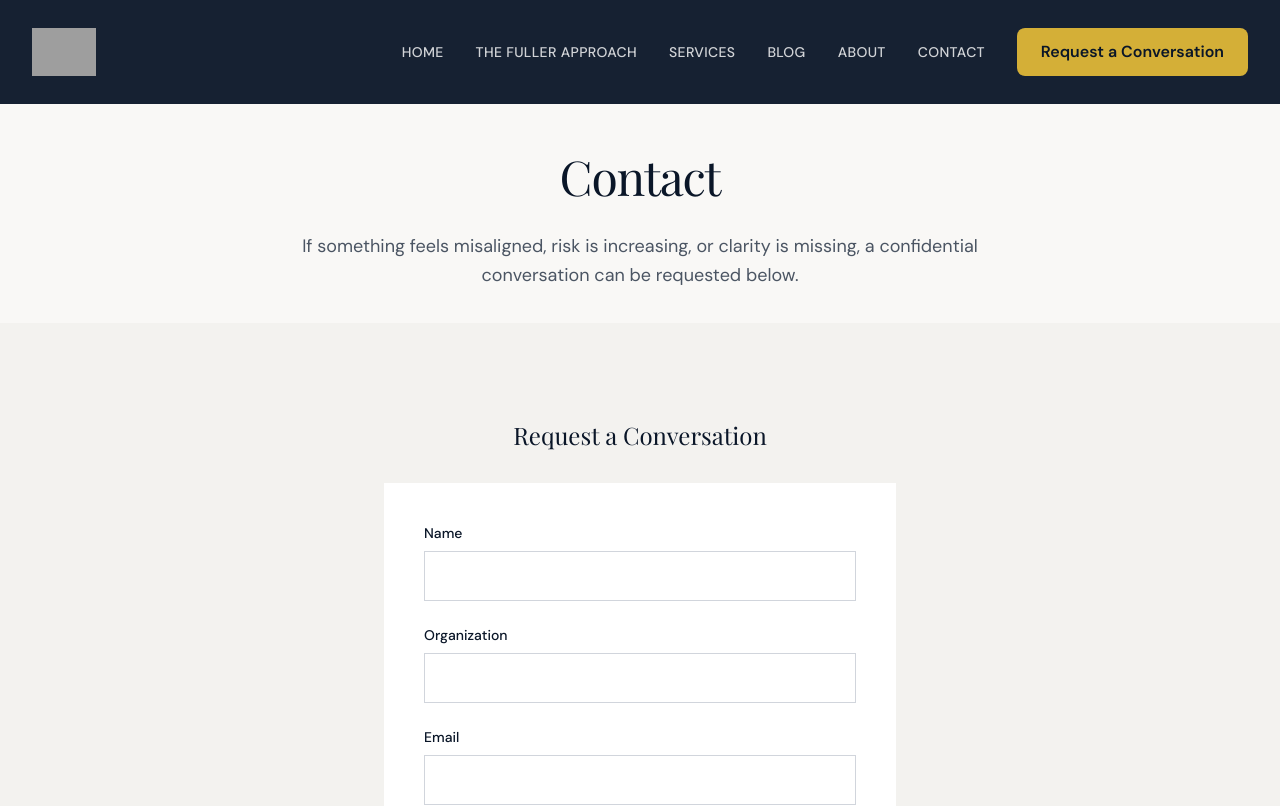
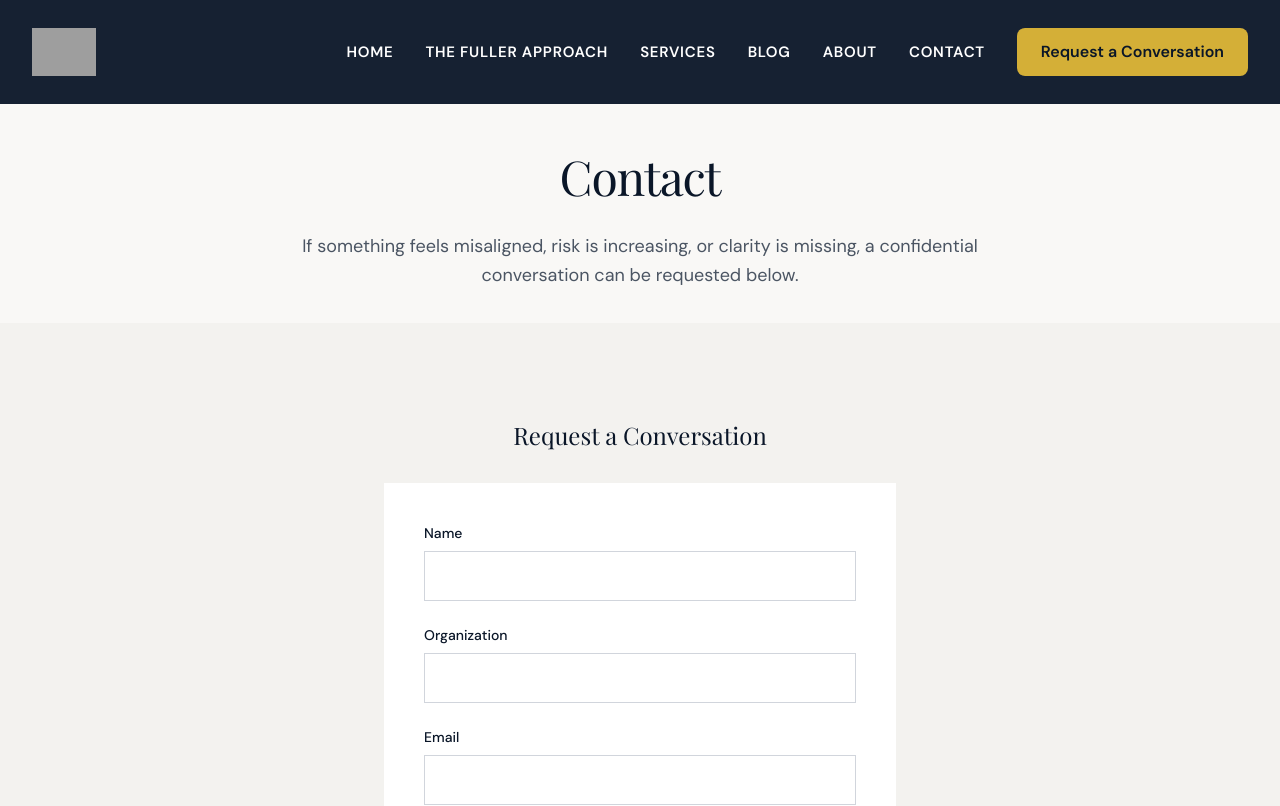
Before and after one commit to Fuller-Horizons/FH-Website, a Next.js app: page /contact in a window 1280 px wide. Shown: the top 806 px of the page. Built offline with nearby package versions, Linux system fonts and the light colour scheme; grey boxes are pictures that could not be loaded.

Commit message:
feat: update navigation link styles for better readability

```diff
--- a/components/navigation.tsx
+++ b/components/navigation.tsx
@@ -39,7 +39,7 @@ export function Navigation() {
               <Link
                 key={link.href}
                 href={link.href}
-                className="text-[14px] font-medium tracking-wide uppercase text-white/80 transition-all duration-300 ease-out hover:text-white relative after:absolute after:-bottom-1 after:left-1/2 after:-translate-x-1/2 after:h-px after:w-0 after:bg-[#D4AF37] after:transition-all after:duration-300 after:ease-out hover:after:w-full"
+                className="text-[15px] font-semibold tracking-wider uppercase text-white transition-all duration-300 ease-out hover:text-[#D4AF37] relative after:absolute after:-bottom-1 after:left-1/2 after:-translate-x-1/2 after:h-0.5 after:w-0 after:bg-[#D4AF37] after:transition-all after:duration-300 after:ease-out hover:after:w-full"
               >
                 {link.label}
               </Link>
@@ -77,7 +77,7 @@ export function Navigation() {
                 <Link
                   key={link.href}
                   href={link.href}
-                  className="text-base font-medium text-white/80 transition-colors hover:text-white py-2"
+                  className="text-lg font-semibold text-white transition-colors hover:text-[#D4AF37] py-2 uppercase tracking-wide"
                   onClick={() => setMobileMenuOpen(false)}
                 >
                   {link.label}
```
